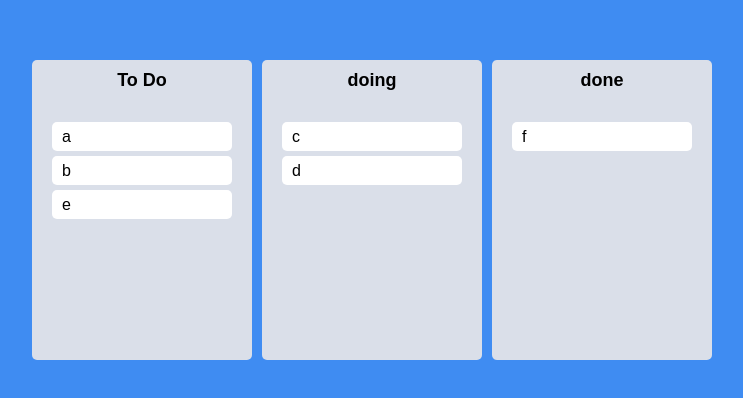
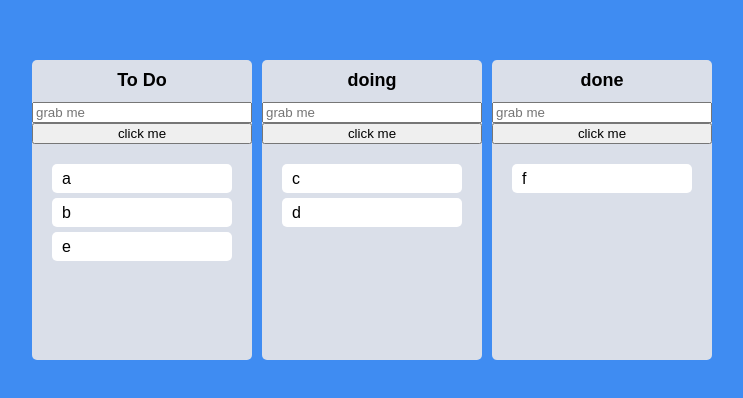
Before and after one commit to bigwave-cho/trello-todo, a React (Create React App) app: page / in a window 1280 px wide. Shown: the part 190-588 px from the top of the page, without its empty margins (268-1011 px from the left). Built offline with nearby package versions, Linux system fonts and the light colour scheme.

Commit message:
what is ref?

```diff
--- a/src/Components/Board.tsx
+++ b/src/Components/Board.tsx
@@ -1,3 +1,4 @@
+import { useRef } from 'react';
 import { Droppable } from 'react-beautiful-dnd';
 import styled from 'styled-components';
 import DragabbleCard from './DragabbleCard';
@@ -43,9 +44,23 @@ interface IBoardProps {
 }
 
 function Board({ toDos, boardId }: IBoardProps) {
+  /*
+ref : react 코드를 통해 html 엘리먼트를 지정하고 가져올 수 있는 수단
+dnd 또한 ref를 통해 해당 요소에 접근하여 스타일을 drag style 등을 부여하고 있는 것.
+*/
+  //예시.
+  const inputRef = useRef<HTMLInputElement>(null);
+  const onClick = () => {
+    inputRef.current?.focus();
+    setTimeout(() => {
+      inputRef.current?.blur();
+    }, 5000);
+  };
   return (
     <Wrapper>
       <Title>{boardId}</Title>
+      <input ref={inputRef} placeholder="grab me" />
+      <button onClick={onClick}>click me</button>
       <Droppable droppableId={boardId}>
         {(magic, snapshot) => {
           return (
--- a/src/Components/DragabbleCard.tsx
+++ b/src/Components/DragabbleCard.tsx
@@ -22,7 +22,6 @@ interface IDraggableCardProps {
 
 function DraggableCard({ toDo, index }: IDraggableCardProps) {
   return (
-    // dnd에서 draggableId와 key는 일치해야 함.
     <Draggable key={toDo} draggableId={toDo} index={index}>
       {(magic, snapshot) => (
         <Card
```
